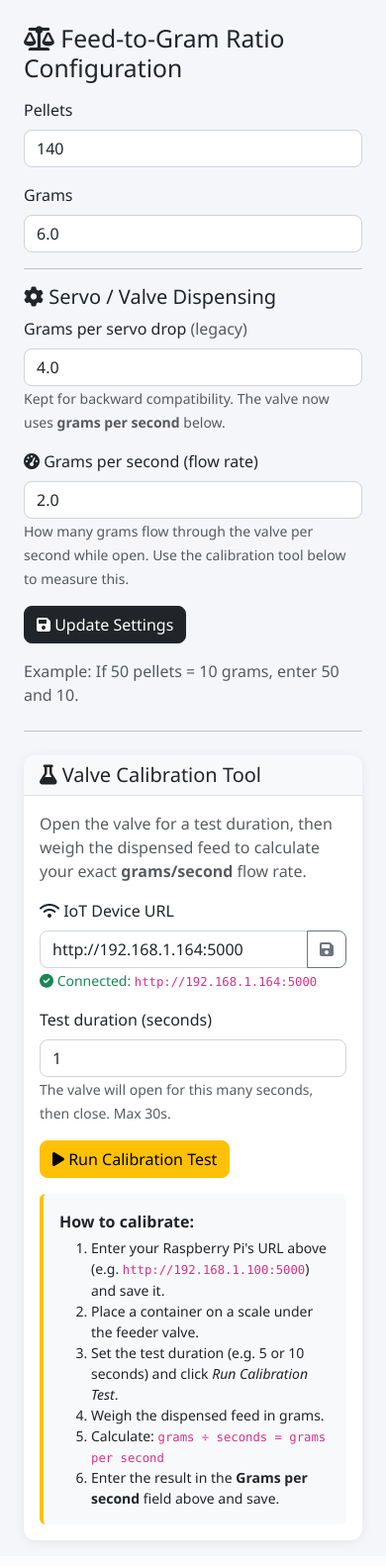
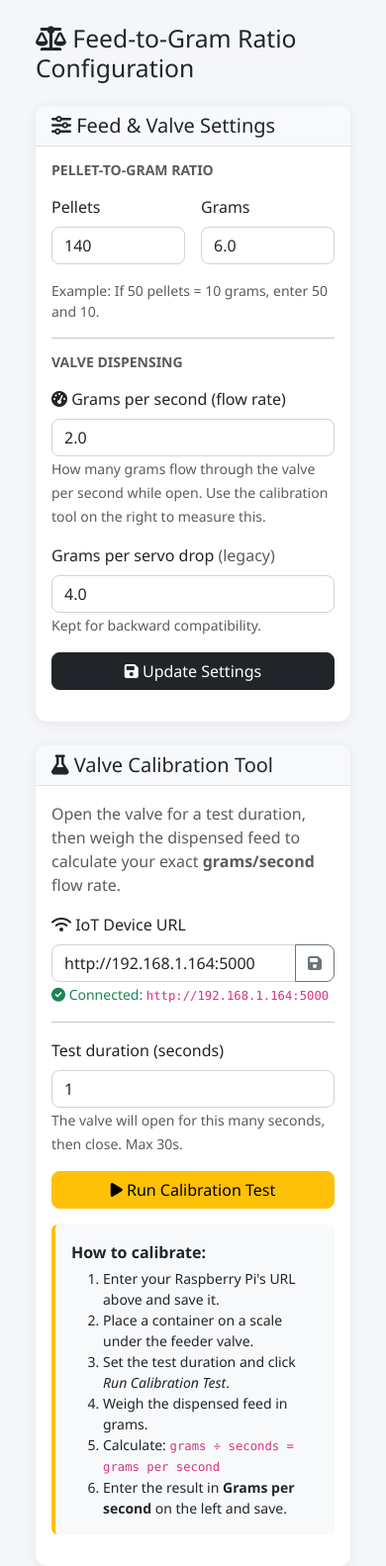
Before and after one commit to Juben00/Automated-Chicken-Feeder, a Flask app: page /admin/feed-ratio in a window 390 px wide. Shown: the part 62-1644 px from the top of the page at 99% size. Run offline with Flask 3, Linux system fonts and the light colour scheme; a user stored in the database is signed in; some libraries are stand-ins or nearby versions.

Commit message:
Refactor Feed-to-Gram Ratio Configuration Layout
- Redesigned the feed-to-gram ratio settings page to enhance user experience with a two-column layout.
- Separated the settings form and valve calibration tool into distinct cards for better organization.
- Updated form elements and labels for clarity, maintaining backward compatibility with existing configurations.
- Improved styling and responsiveness of the layout to accommodate various screen sizes.

This update improves the usability and accessibility of the feed-to-gram ratio configuration interface.

```diff
--- a/templates/admin/feed_ratio.html
+++ b/templates/admin/feed_ratio.html
@@ -1,40 +1,52 @@
 {% extends "admin_base.html" %}
 {% block title %}Feed-to-Gram Ratio{% endblock %}
 {% block content %}
-<div class="container mt-4">
-    <div>
-        <h2><i class="fa fa-balance-scale"></i> Feed-to-Gram Ratio Configuration</h2>
+<div class="container-fluid mt-4 px-4">
+    <h2 class="mb-4"><i class="fa fa-balance-scale"></i> Feed-to-Gram Ratio Configuration</h2>
+
+    <div class="row g-4">
+        <!-- LEFT COLUMN: Settings Form -->
+        <div class="col-lg-6">
+            <div class="card admin-card h-100">
+                <div class="card-header">
+                    <h5 class="mb-0"><i class="fa fa-sliders-h"></i> Feed &amp; Valve Settings</h5>
                 </div>
-    <form method="post" class="mt-3" style="max-width:480px;">
-        <div class="mb-3">
+                <div class="card-body">
+                    <form method="post">
+                        <h6 class="text-muted text-uppercase small fw-bold mb-3">Pellet-to-Gram Ratio</h6>
+                        <div class="row g-3 mb-3">
+                            <div class="col-6">
                                 <label for="pellets" class="form-label">Pellets</label>
                                 <input type="number" class="form-control" id="pellets" name="pellets" value="{{ ratio.pellets }}" min="1" required>
                             </div>
-        <div class="mb-3">
+                            <div class="col-6">
                                 <label for="grams" class="form-label">Grams</label>
                                 <input type="number" class="form-control" id="grams" name="grams" value="{{ ratio.grams }}" min="0.1" step="0.1" required>
                             </div>
+                        </div>
+                        <small class="text-muted d-block mb-3">Example: If 50 pellets = 10 grams, enter 50 and 10.</small>
+
                         <hr>
-        <h5><i class="fa fa-cog"></i> Servo / Valve Dispensing</h5>
+                        <h6 class="text-muted text-uppercase small fw-bold mb-3">Valve Dispensing</h6>
+                        <div class="mb-3">
+                            <label for="grams_per_second" class="form-label"><i class="fa fa-tachometer-alt"></i> Grams per second (flow rate)</label>
+                            <input type="number" class="form-control" id="grams_per_second" name="grams_per_second" value="{{ ratio.grams_per_second }}" min="0.1" step="0.1" required>
+                            <small class="text-muted">How many grams flow through the valve per second while open. Use the calibration tool on the right to measure this.</small>
+                        </div>
                         <div class="mb-3">
                             <label for="grams_per_drop" class="form-label">Grams per servo drop <span class="text-muted">(legacy)</span></label>
                             <input type="number" class="form-control" id="grams_per_drop" name="grams_per_drop" value="{{ ratio.grams_per_drop }}" min="0.5" step="0.5" required>
-            <small class="text-muted">Kept for backward compatibility. The valve now uses <strong>grams per second</strong> below.</small>
+                            <small class="text-muted">Kept for backward compatibility.</small>
                         </div>
-        <div class="mb-3">
-            <label for="grams_per_second" class="form-label"><i class="fa fa-tachometer-alt"></i> Grams per second (flow rate)</label>
-            <input type="number" class="form-control" id="grams_per_second" name="grams_per_second" value="{{ ratio.grams_per_second }}" min="0.1" step="0.1" required>
-            <small class="text-muted">How many grams flow through the valve per second while open. Use the calibration tool below to measure this.</small>
+                        <button type="submit" class="btn btn-dark w-100"><i class="fa fa-save"></i> Update Settings</button>
+                    </form>
                 </div>
-        <button type="submit" class="btn btn-dark"><i class="fa fa-save"></i> Update Settings</button>
-    </form>
-    <div class="mt-3">
-        <p class="text-muted">Example: If 50 pellets = 10 grams, enter 50 and 10.</p>
+            </div>
         </div>
 
-    <!-- Valve Calibration Tool -->
-    <hr class="my-4">
-    <div class="card admin-card" style="max-width:480px;">
+        <!-- RIGHT COLUMN: Calibration Tool -->
+        <div class="col-lg-6">
+            <div class="card admin-card h-100">
                 <div class="card-header">
                     <h5 class="mb-0"><i class="fa fa-flask"></i> Valve Calibration Tool</h5>
                 </div>
@@ -61,6 +73,8 @@
                         {% endif %}
                     </div>
 
+                    <hr>
+
                     <form id="calibrateForm" method="post" action="{{ url_for('admin_calibrate_valve') }}">
                         <input type="hidden" name="device_url" id="calibrate_device_url" value="{{ device_url or '' }}">
                         <div class="mb-3">
@@ -68,20 +82,23 @@
                             <input type="number" class="form-control" id="duration_seconds" name="duration_seconds" value="1" min="0.1" max="30" step="0.1" required>
                             <small class="text-muted">The valve will open for this many seconds, then close. Max 30s.</small>
                         </div>
-                <button type="submit" class="btn btn-warning" id="calibrateBtn">
+                        <button type="submit" class="btn btn-warning w-100" id="calibrateBtn">
                             <i class="fa fa-play"></i> Run Calibration Test
                         </button>
                     </form>
+
                     <div class="mt-3 p-3 bg-light rounded" style="border-left:4px solid #ffc107;">
                         <strong>How to calibrate:</strong>
                         <ol class="mb-0 mt-1 small">
-                    <li>Enter your Raspberry Pi's URL above (e.g. <code>http://192.168.1.100:5000</code>) and save it.</li>
+                            <li>Enter your Raspberry Pi's URL above and save it.</li>
                             <li>Place a container on a scale under the feeder valve.</li>
-                    <li>Set the test duration (e.g. 5 or 10 seconds) and click <em>Run Calibration Test</em>.</li>
+                            <li>Set the test duration and click <em>Run Calibration Test</em>.</li>
                             <li>Weigh the dispensed feed in grams.</li>
                             <li>Calculate: <code>grams &divide; seconds = grams per second</code></li>
-                    <li>Enter the result in the <strong>Grams per second</strong> field above and save.</li>
+                            <li>Enter the result in <strong>Grams per second</strong> on the left and save.</li>
                         </ol>
+                    </div>
+                </div>
             </div>
         </div>
     </div>
@@ -121,7 +138,6 @@ document.getElementById('saveDeviceBtn').addEventListener('click', function() {
 
 // Calibration form — spinner while waiting
 document.getElementById('calibrateForm').addEventListener('submit', function(e) {
-    // Copy latest device URL into hidden field before submit
     hiddenField.value = deviceInput.value;
     var btn = document.getElementById('calibrateBtn');
     var dur = document.getElementById('duration_seconds').value;
@@ -130,7 +146,7 @@ document.getElementById('calibrateForm').addEventListener('submit', function(e)
     setTimeout(function() {
         btn.disabled = false;
         btn.innerHTML = '<i class="fa fa-play"></i> Run Calibration Test';
-    }, (parseInt(dur) + 12) * 1000);
+    }, (parseFloat(dur) + 12) * 1000);
 });
 </script>
 {% endblock %}
```
Lines whose indentation alone changed are shown as unchanged.
